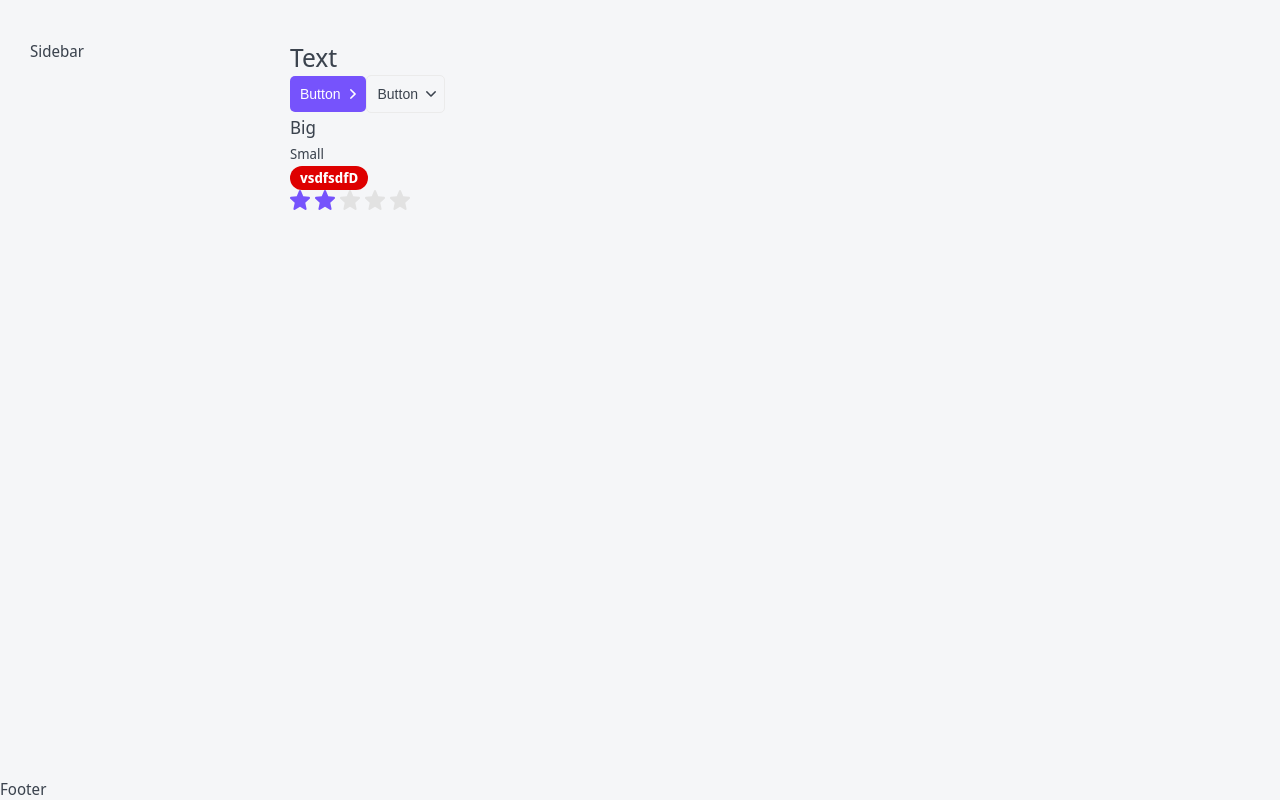
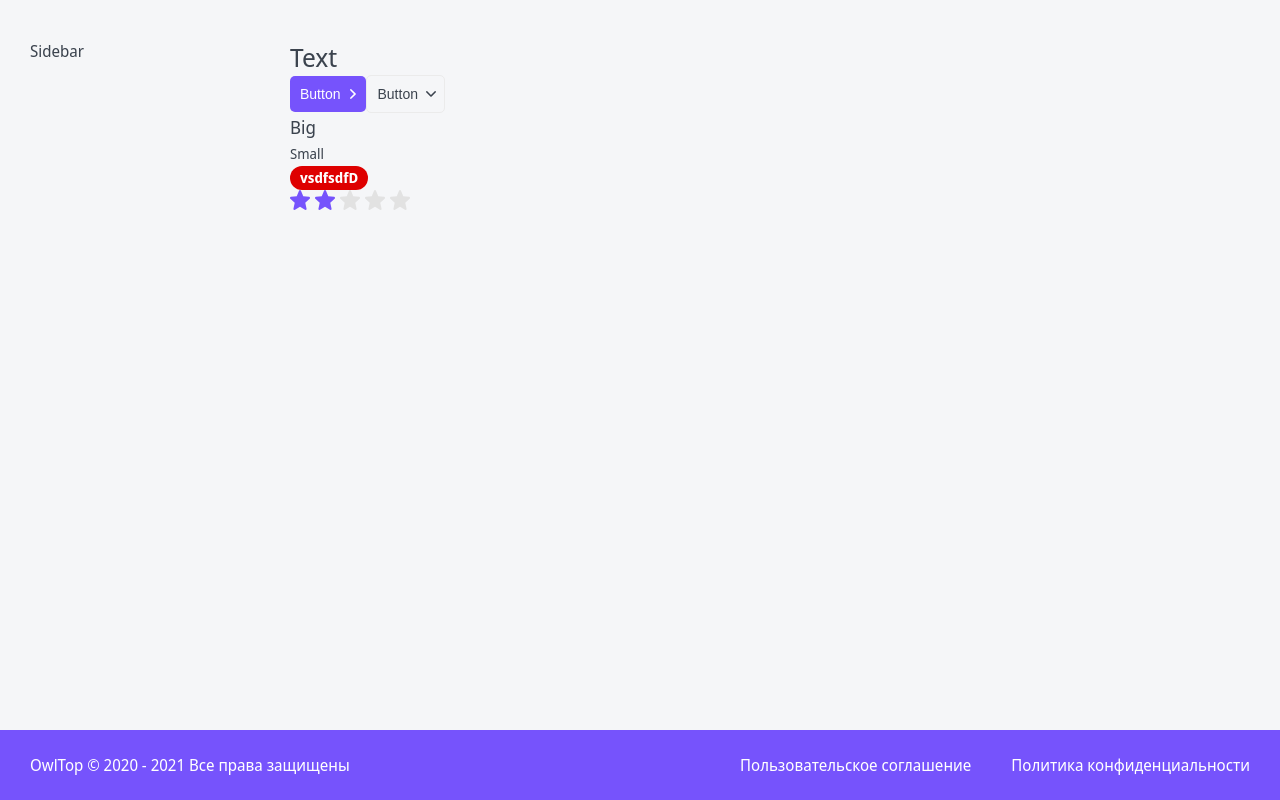
Before and after one commit to Igorg599/top-api_next.js, a Next.js app: page / in a window 1280 px wide. Built offline with nearby package versions, Linux system fonts and the light colour scheme.

Commit message:
stylized footer

```diff
--- a/layout/Footer/Footer.module.css
+++ b/layout/Footer/Footer.module.css
@@ -0,0 +1,24 @@
+.footer {
+	display: grid;
+
+	padding: 25px 30px;
+
+	color: var(--white);
+
+	background: var(--primary);
+
+	font-size: 16px;
+	line-height: 20px;
+	grid-template-columns: 1fr auto auto;
+	gap: 10px 40px;
+}
+
+.footer a:hover {
+	color: var(--gray-light);
+}
+
+@media (max-width: 765px) {
+	.footer {
+		grid-template-columns: 1fr;
+	}
+}
--- a/layout/Footer/Footer.tsx
+++ b/layout/Footer/Footer.tsx
@@ -1,7 +1,18 @@
 import { FooterProps } from "./Footer.props"
 import styles from "./Footer.module.css"
 import cn from "classnames"
+import { format } from "date-fns"
 
-export const Footer = ({ ...props }: FooterProps): JSX.Element => {
-  return <div {...props}>Footer</div>
+export const Footer = ({ className, ...props }: FooterProps): JSX.Element => {
+  return (
+    <footer className={cn(className, styles.footer)} {...props}>
+      <div>OwlTop © 2020 - {format(new Date(), "yyyy")} Все права защищены</div>
+      <a href="#" target="_blank">
+        Пользовательское соглашение
+      </a>
+      <a href="#" target="_blank">
+        Политика конфиденциальности
+      </a>
+    </footer>
+  )
 }
--- a/package.json
+++ b/package.json
@@ -12,6 +12,7 @@
   "dependencies": {
     "classnames": "^2.3.1",
     "cross-env": "^7.0.3",
+    "date-fns": "^2.27.0",
     "framer-motion": "^5.4.3",
     "next": "12.0.4",
     "react": "17.0.2",
```
Also changed, not shown: 1 other file (tests, documents, lock files or other folders).
